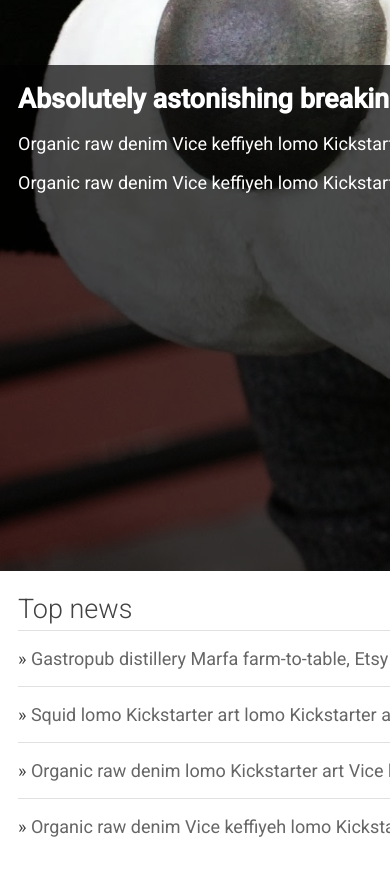
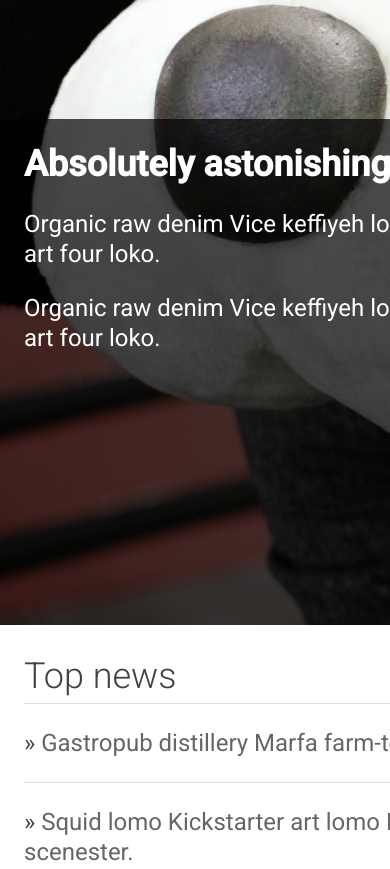
Before and after one commit to singail/Start, a plain HTML site: page index.html in a window 390 px wide. Shown: the part 900-1769 px from the top of the page. Drawn offline with nearby package versions, Linux system fonts and the light colour scheme.

Commit message:
Update main.css

```diff
--- a/main.css
+++ b/main.css
@@ -436,10 +436,6 @@ footer a {
 }
 
 @media screen and (max-width: 600px) {
-	main {
-		font-size: 1.2em;
-	}
-
 	.toggle {
 		display: block;
 	}
@@ -463,6 +459,10 @@ footer a {
 		padding: 20px;
 	}
 
+	body {
+		font-size: 1em;
+	}
+
 	.snippet__thumbnail {
 		width: 100%;
 	}
@@ -471,6 +471,11 @@ footer a {
 	}
 	.news__title {
 		font-size: 1.5em;
+    	line-height: 1.5em;
+	}
+
+	p {
+		line-height: 30px;
 	}
 }
 
@@ -481,7 +486,11 @@ footer a {
 
 	.news__title {
 		font-size: 1.5em;
-    		line-height: 1.5em;
+    	line-height: 1.5em;
+	}
+
+	.top-news__item {
+		line-height: 30px;
 	}
 
 	.hero {
```
